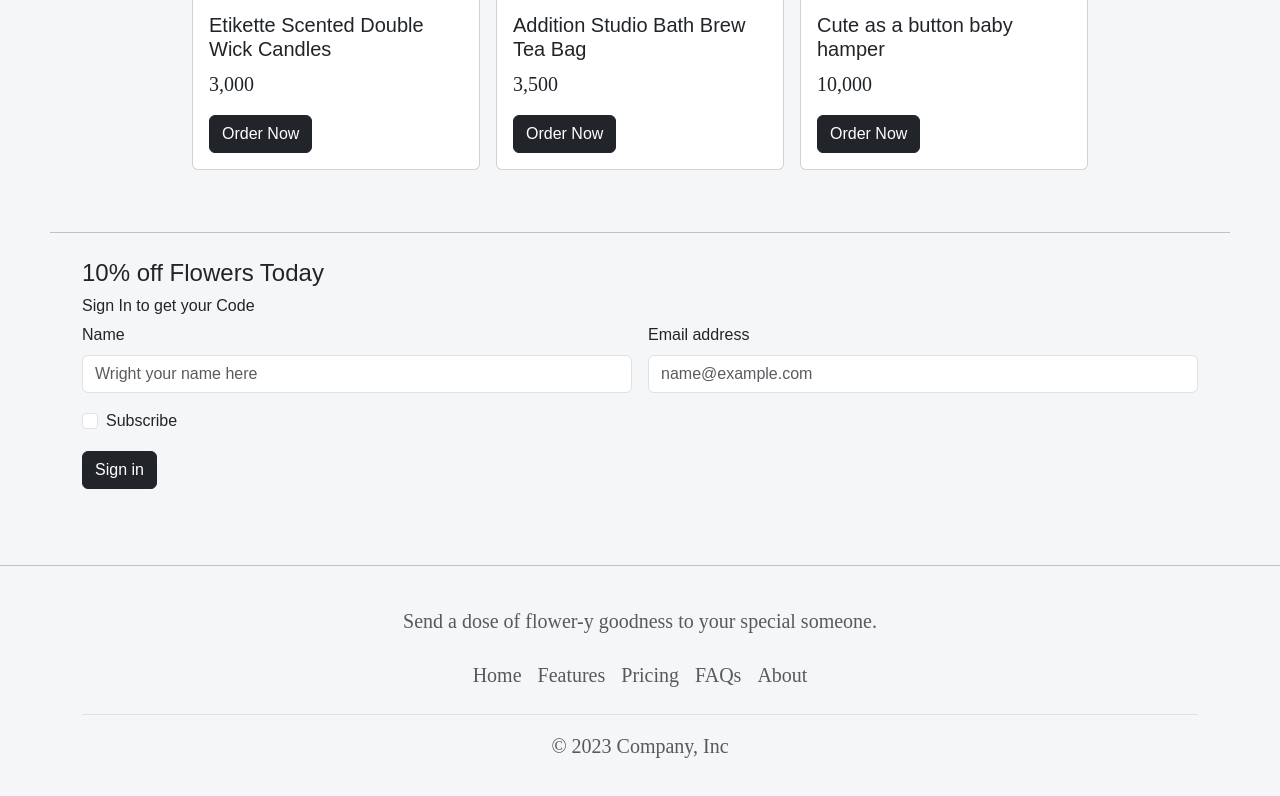
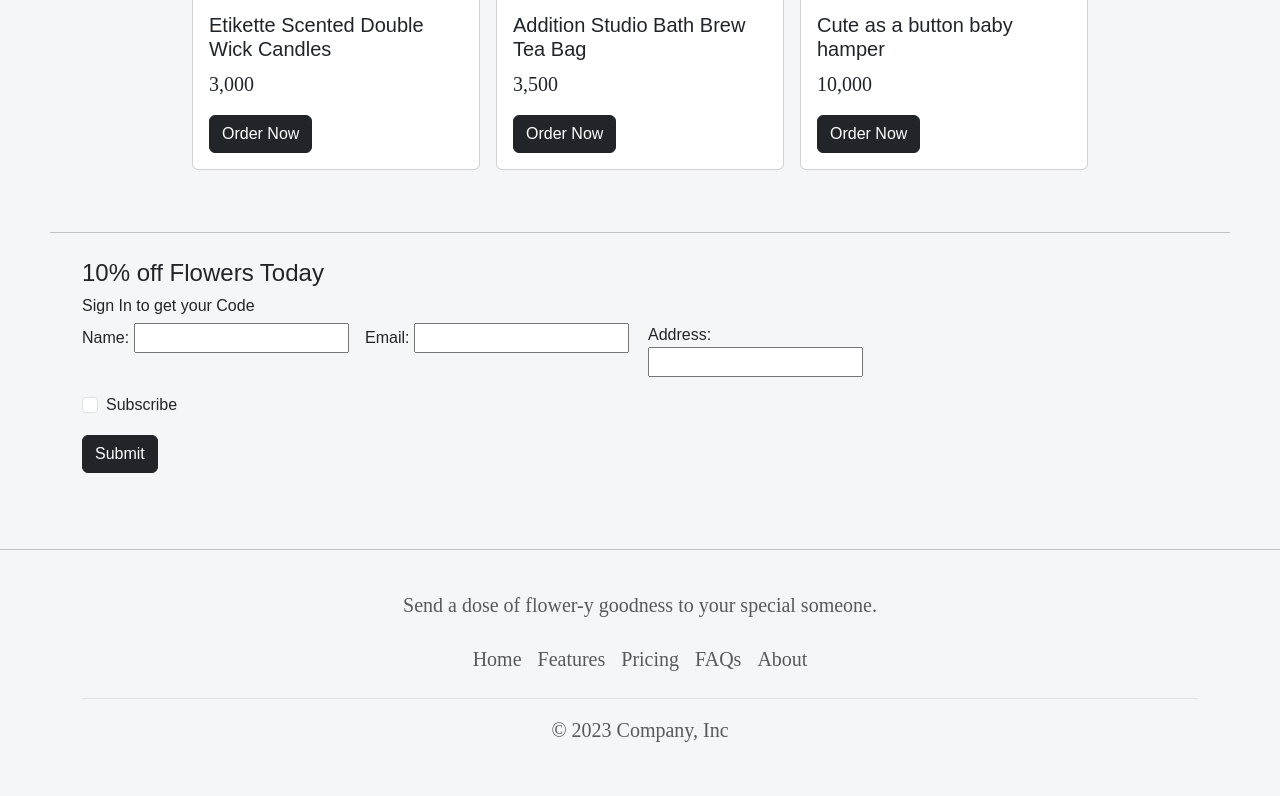
Before and after one commit to Aigerim-Omirzak/flower-shop, a website: page gifts.html in a window 1280 px wide. Shown: the part 1168-1964 px from the top of the page. Drawn offline with nearby package versions, Linux system fonts and the light colour scheme.

Commit message:
Update gifts.html

```diff
--- a/gifts.html
+++ b/gifts.html
@@ -10,6 +10,7 @@
   <script src="https://cdn.jsdelivr.net/npm/bootstrap@5.3.2/dist/js/bootstrap.bundle.min.js" integrity="sha384-C6RzsynM9kWDrMNeT87bh95OGNyZPhcTNXj1NW7RuBCsyN/o0jlpcV8Qyq46cDfL" crossorigin="anonymous"></script>
 </head>
 <body>
+<script src="hello.js"></script>
 <header class="header">
   <nav class="navbar navbar-expand-lg navbar-scroll dark-nav">
     <div class="container-fluid">
@@ -24,6 +25,9 @@
           </li>
           <li class="nav-item">
             <a class="nav-link" href="about.html">About</a>
+          </li>
+          <li class="nav-item">
+            <a class="nav-link" aria-current="page" href="master-class.html">Master Class</a>
           </li>
           <div class="dropdown nav-item">
             <button class="nav-link" type="button" data-bs-toggle="dropdown" aria-expanded="false">Order</button>
@@ -115,14 +119,15 @@
     <div class="container">
       <h4>10% off Flowers Today</h4>
       <h6>Sign In to get your Code</h6>
-      <form class="row g-3">
-        <div class="col-md-6">
-          <label for="exampleFormControlInput1" class="form-label">Name</label>
-          <input type="text" class="form-control" placeholder="Wright your name here" aria-label="Name">
+      <form name="myForm" onsubmit="return validateForm()" method="post" class="row g-3">
+        <div class="col-md-3">
+          Name: <input type="text" name="fname"><br>
         </div>
-        <div class="col-md-6">
-          <label for="exampleFormControlInput1" class="form-label">Email address</label>
-          <input type="email" class="form-control" id="exampleFormControlInput1" placeholder="name@example.com">
+        <div class="col-md-3">
+          Email: <input type="text" name="email"><br>
+        </div>
+        <div class="col-md-3">
+          Address: <input type="text" name="address"><br>
         </div>
         <div class="col-12">
           <div class="form-check">
@@ -133,7 +138,7 @@
           </div>
         </div>
         <div class="col-12">
-          <button type="submit" class="btn btn-dark">Sign in</button>
+          <button type="submit" class="btn btn-dark">Submit</button>
         </div>
       </form>
     </div>
```
